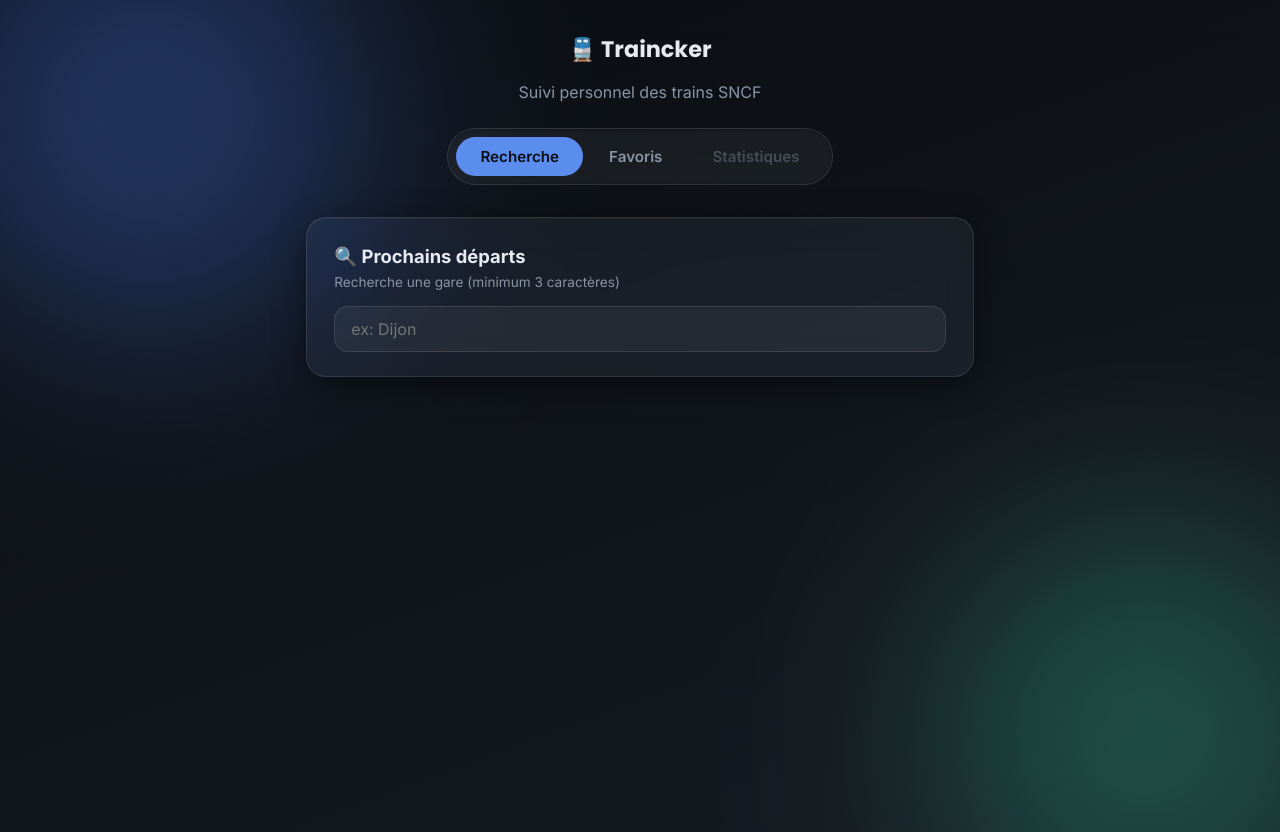
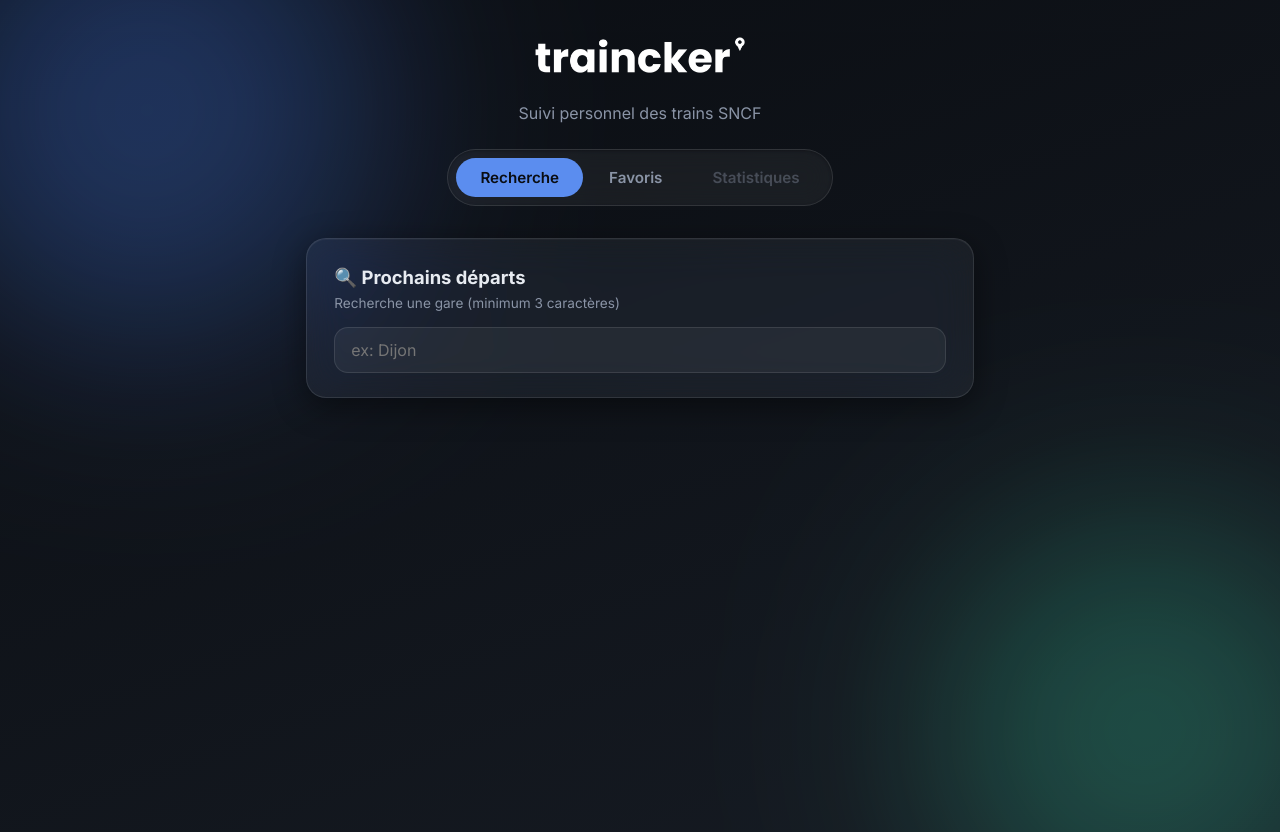
Before and after one commit to paulcrg/traincker, a FastAPI app: page / in a window 1280 px wide. Run offline with FastAPI, Linux system fonts and the light colour scheme.

Commit message:
style(web): logo image et icones SVG du projet au lieu d'emojis, correction police Inter

```diff
--- a/traincker_web/static/style.css
+++ b/traincker_web/static/style.css
@@ -1,5 +1,3 @@
-@import url('https://fonts.googleapis.com/css2?family=Inter:wght@400;500;600;700;800&family=Poppins:wght@700&display=swap');
-
 :root {
     --tk-bg-1: #0a0d12;
     --tk-bg-2: #161b23;
--- a/traincker_web/templates/_erreur.html
+++ b/traincker_web/templates/_erreur.html
@@ -1,3 +1,3 @@
 <div class="erreur">
-    ⚠️ {{ message }}
+    {{ icono('alert', 16) | safe }} {{ message }}
 </div>
--- a/traincker_web/templates/base.html
+++ b/traincker_web/templates/base.html
@@ -4,6 +4,9 @@
     <meta charset="UTF-8">
     <meta name="viewport" content="width=device-width, initial-scale=1.0">
     <title>Traincker</title>
+    <link rel="preconnect" href="https://fonts.googleapis.com">
+    <link rel="preconnect" href="https://fonts.gstatic.com" crossorigin>
+    <link href="https://fonts.googleapis.com/css2?family=Inter:wght@400;500;600;700;800&family=Poppins:wght@700&display=swap" rel="stylesheet">
     <script src="https://cdnjs.cloudflare.com/ajax/libs/htmx/2.0.3/htmx.min.js"></script>
     <link rel="stylesheet" href="/static/style.css">
 </head>
@@ -11,7 +14,9 @@
     <div class="tk-blob tk-blob-1"></div>
     <div class="tk-blob tk-blob-2"></div>
 
-    <div class="tk-logo-wrap">🚆 Traincker</div>
+    <div class="tk-logo-wrap">
+        <img src="/static/assets/logo-white.png" alt="Traincker" style="height:46px;">
+    </div>
     <p class="tk-caption">Suivi personnel des trains SNCF</p>
 
     <nav class="navbar">
```
